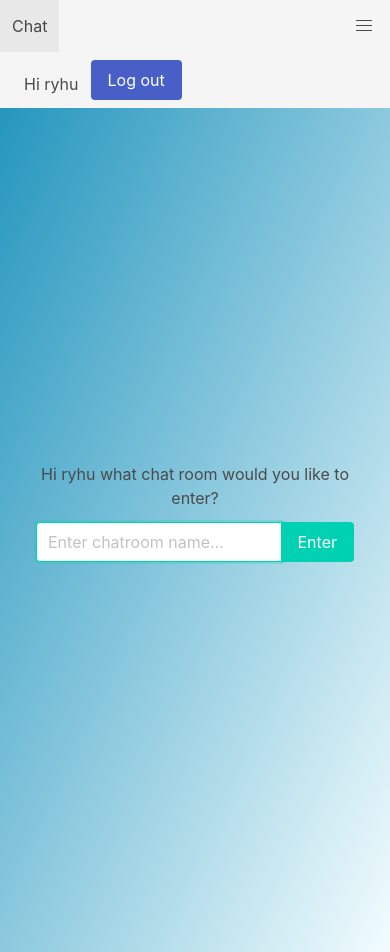
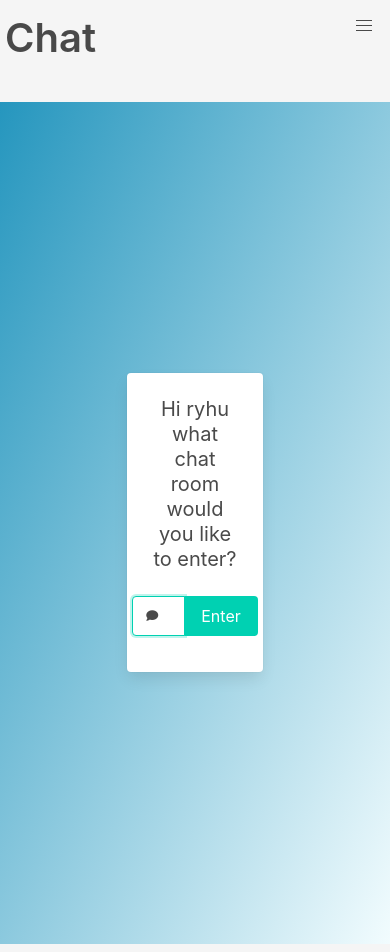
Before and after one commit to dzania/Django-chat, a Django app: page /chat/ in a window 390 px wide. Run offline with Django 3.2, Linux system fonts and the light colour scheme; a user stored in the database is signed in; some libraries are stand-ins or nearby versions.

Commit message:
Added responsiveness to navbar and finished views

```diff
--- a/chat/templates/chat/index.html
+++ b/chat/templates/chat/index.html
@@ -1,26 +1,31 @@
 <!DOCTYPE html>
 {% extends "mysite/base.html" %} {% block content %} {% load static %}
 <link rel="stylesheet" type="text/css" href="{% static 'css/index.css' %}" />
-<div class="columns is-vcentered is-desktop">
-  <div class="column is-full has-text-centered">
-    <p>Hi {{user.get_username}} what chat room would you like to enter?</p>
-    <div class="column is-full has-text-centered">
+
+<div class="card">
+  <div class="card-content">
+    <p class="subtitle is-5">Hi {{user.get_username}} what chat room would you like to enter?</p>
     <div class="field has-addons has-addons-centered">
-          <div class="control">
+      <div class="control has-icons-left">
           <input
             id="room-name-input"
             class="input is-primary is-expanded"
             type="text"
-              placeholder="Enter chatroom name..."
-              required
+            placeholder="Enter chat room name..."
           />
+          <span class="icon is-medium is-left">
+            <i class="fas fa-comment fa-xs"></i>
+          </span>
       </div>
+
       <div class="control">
-            <input id="room-name-submit" type="button" class="button is-primary" value="Enter" />
-          </div>
-      </div>
-    </div>
+        <input id="room-name-submit"
+        type="button"
+        class="button is-primary"
+        value="Enter" />
       </div>
     </div>
     <script type="text/javascript" src="{% static '/js/chatroom.js' %}"></script>
     {% endblock %}
+  </div>
+</div>
--- a/mysite/settings.py
+++ b/mysite/settings.py
@@ -38,7 +38,6 @@ ALLOWED_HOSTS = []
 INSTALLED_APPS = [
     'chat',
     'channels',
-    'crispy_forms',
     'register.apps.RegisterConfig',
     'django.contrib.admin',
     'django.contrib.auth',
@@ -135,4 +134,4 @@ CHANNEL_LAYERS = {
     },
 }
 LOGIN_REDIRECT_URL = "/chat"
-LOGOUT_REDIRECT_URL = ''
+LOGOUT_REDIRECT_URL = '/login'
--- a/mysite/urls.py
+++ b/mysite/urls.py
@@ -17,12 +17,15 @@ from django.contrib import admin
 from django.urls import path, include
 from register import views as v
 from django.views.generic import TemplateView
+from django.contrib.auth.views import LoginView
+
 
 urlpatterns = [
-    path('chat/',include('chat.urls')),
+    path('chat/',include('chat.urls'),name='chat'),
     path('admin/', admin.site.urls),
     path('register/',v.register, name="register"),
+    path('', v.loginPage, name="login"),
     path('',include("django.contrib.auth.urls")),
-    path('',TemplateView.as_view(template_name="mysite/base.html")),
+
 
 ]
--- a/register/templates/register/register.html
+++ b/register/templates/register/register.html
@@ -1,8 +1,9 @@
 {% extends "mysite/base.html" %}
 {% block title %}Create an Account{% endblock %}
 {% load static %}
-<link rel="stylesheet" href="{% static 'css/register.css' %}"
 {% block content %}
+<link rel="stylesheet" href="{% static 'css/register.css' %}">
+
 <div class="card">
   <div class="card-content">
     <form method="POST" class="form-group">
@@ -55,7 +56,7 @@
       </span>
     </div>
   </div>
-<div class="field is-vcentered">
+  <div class="field">
     <p class="control">
     <button class="button is-primary" type="submit">Submit</button>
     </p>
--- a/static/css/index.css
+++ b/static/css/index.css
@@ -1,10 +1,4 @@
-
-body {
-  height: 100%;
-  margin: 0;
+.card {
+  width: 40%;
+  margin: auto;
 }
-
-.card{
-  height: 15%;
-  width: 15%;
-}
--- a/static/css/register.css
+++ b/static/css/register.css
@@ -1,3 +1,4 @@
-.field {
-  padding: 10px;
+.card {
+  margin: auto;
+  width: 40%;
 }
--- a/static/css/style.css
+++ b/static/css/style.css
@@ -1,3 +1,6 @@
+.container.has-text-centered{
+  width: 80%;
+}
 .hero {
   background-image: linear-gradient(to bottom right, #2596be, #f2fcfe);
   background-size: cover;
@@ -5,3 +8,10 @@
   background-repeat: no-repeat;
   background-attachment: fixed;
 }
+.navbar-item a {
+  padding: 0;
+}
+.navbar-brand p {
+  align-items: center;
+  padding-left: 5px;
+}
--- a/static/js/chatroom.js
+++ b/static/js/chatroom.js
@@ -1,15 +1,19 @@
-'use strict';
+"use strict";
 document.querySelector("#room-name-input").focus();
 document.querySelector("#room-name-input").onkeyup = function (e) {
   if (e.keyCode === 13) {
     // enter, return
-    e.preventDefault();
     document.querySelector("#room-name-submit").click();
   }
 };
 
 document.querySelector("#room-name-submit").onclick = function (e) {
-  e.preventDefault();
-  var roomName = document.querySelector("#room-name-input").value;
-  window.location.pathname = "/chat/" + roomName + "/";
+  let roomName = document.querySelector("#room-name-input").value;
+  let regex = /^[a-z0-9]+$/i;
+  //check if input is alphanumeric
+  if (!roomName.match(regex)) {
+    alert("Wrong room name! No spaces!");
+  } else {
+    window.location.pathname = "/chat/" + roomName + "/";
+  }
 };
--- /dev/null
+++ b/static/js/nav.js
@@ -0,0 +1,9 @@
+(function () {
+  var burger = document.querySelector(".burger");
+  var nav = document.querySelector("#" + burger.dataset.target);
+
+  burger.addEventListener("click", function () {
+    burger.classList.toggle("is-active");
+    nav.classList.toggle("is-active");
+  });
+})();
--- a/templates/mysite/base.html
+++ b/templates/mysite/base.html
@@ -10,38 +10,53 @@
 
   </head>
   <body>
-<nav class="navbar is-light" role="navigation" aria-label="main navigation">
+<nav class="navbar is-light has-shadow" role="navigation" aria-label="main navigation">
   <div class="navbar-brand">
-    <a class="navbar-item" href="">
-    Chat
-    </a>
-
-    <a role="button" class="navbar-burger" aria-label="menu" aria-expanded="false" data-target="navbarBasicExample">
+      <p class="navbar-item title is-2">
+      Chat
+      </p>
+    <div class="navbar-burger burger" data-target="navmenu" aria-label="menu">
       <span aria-hidden="true"></span>
       <span aria-hidden="true"></span>
       <span aria-hidden="true"></span>
-    </a>
+    </div>
   </div>
+
+  <div class="navbar-menu" id="navmenu">
     <div class="navbar-end">
       <div class="navbar-item">
-        <div class="buttons">
           {% if user.is_authenticated %}
             <p class="navbar-item">
               Hi {{user.get_username}}
             </p>
- <a class="button is-link" href="/logout">
-             Log out
-           </a>
+        <div class="field is-grouped">
+          <p class="control">
+            <a href="{% url 'logout' %}">
+            <button class="button is-link">
+              Logout
+            </button>
+            </a>
+          </div>
          {% else  %}
-          <a class="button is-primary" href="/register">
+      <div class="field is-grouped">
+        <p class="control">
+          <a href="{% url 'login' %}">
+          <button class="button is-link">
+            Login
+          </button>
+          </a>
+        </p>
+        <p class="control">
+          <a href="{% url 'register' %}">
+          <button class="button is-primary">
             Sign up
-          </a>
-          <a class="button is-link" href="/login">
-            Login
-          </a>
+          </button>
+            </a>
+        </p>
+      </div>
           {% endif %}
-        </div>
-        </div>
+    </div>
+  </div>
 </nav>
 <section class="hero is-fullheight">
         <div class="hero-body">
@@ -52,5 +67,6 @@
           </div>
         </div>
     </section>
+  <script type="text/javascript" src="{% static '/js/nav.js' %}"></script>
   </body>
 </html>
```
Also changed, not shown: chat/consumers.py (+9 -2 lines), chat/templates/chat/room.html (+32 -15 lines), register/views.py (+24 -3 lines), static/css/room.css (added, +7 -0 lines), static/js/room.js (+6 -2 lines), db.sqlite3, 1 other file. Lines whose indentation alone changed are shown as unchanged.
